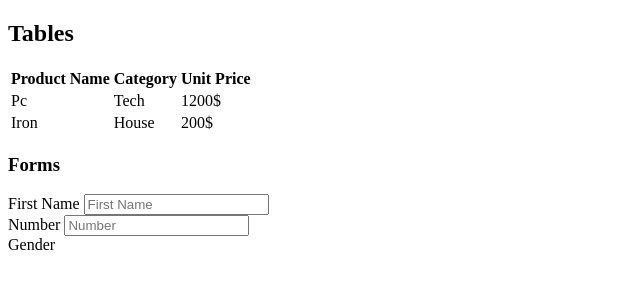
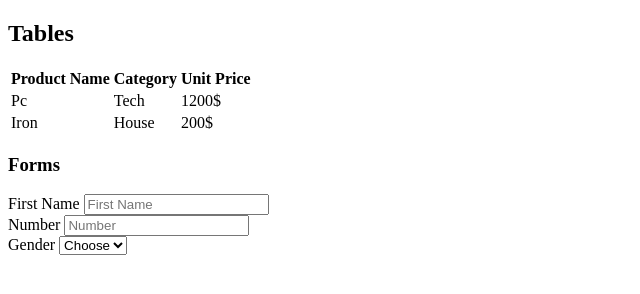
Before and after one commit to Victor-Valery/BA_2_html_css, a plain HTML site: page index.html in a window 1280 px wide. Shown: the whole page, without its empty margins (0-640 px from the left). Drawn offline with Linux system fonts and the light colour scheme.

Commit message:
html_studies

```diff
--- a/index.html
+++ b/index.html
@@ -44,9 +44,18 @@
         <label for="number">Number</label>
         <input type="number" id="number" placeholder="Number">
 
-<br>
+        <br>
 
-<label for="cbx">Gender</label>
+        <label for="cbx">Gender</label>
+
+        <select name="gender" id="cbx">
+            <option value="">Choose</option>
+            <option value="Male">Male</option>
+            <option value="Female">Female</option>
+            <option value="Others">Others</option>
+        </select>
+
+
 
 
     </form>
```
